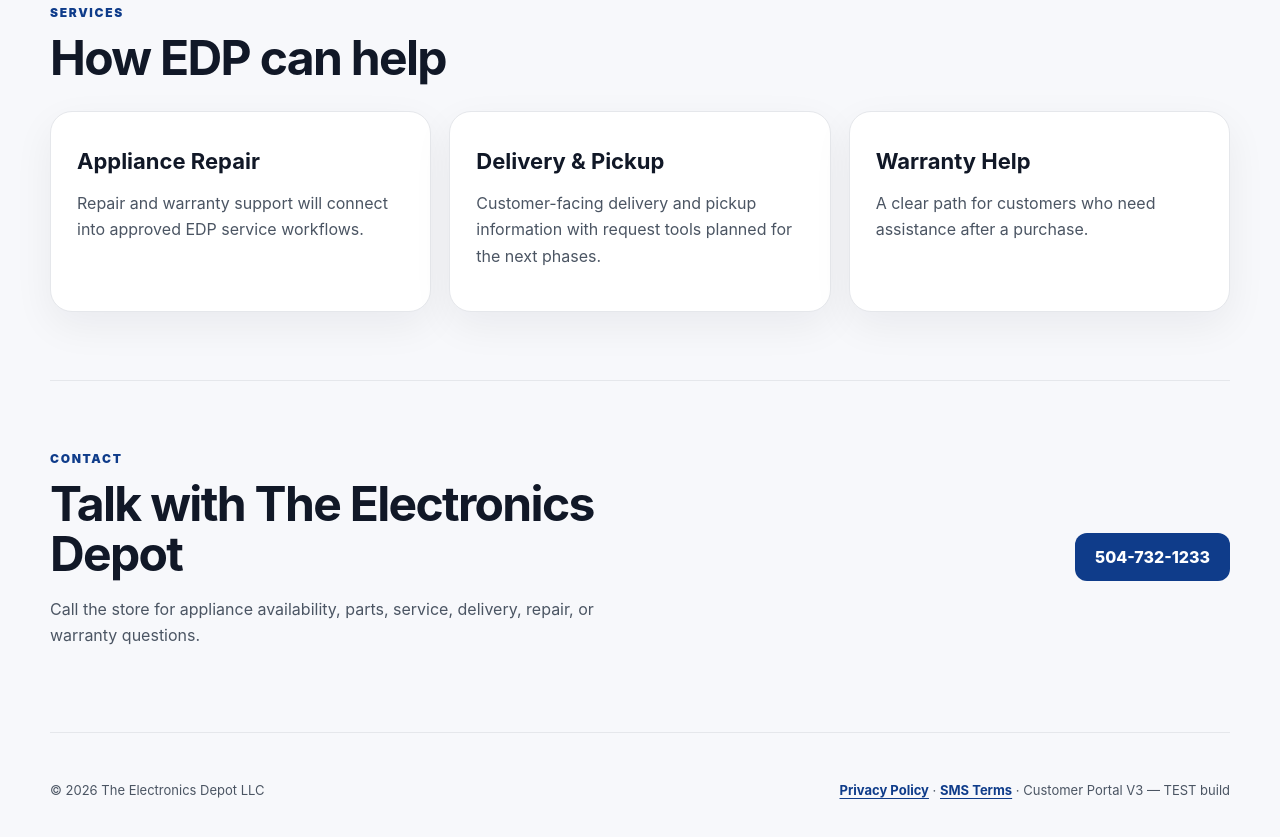
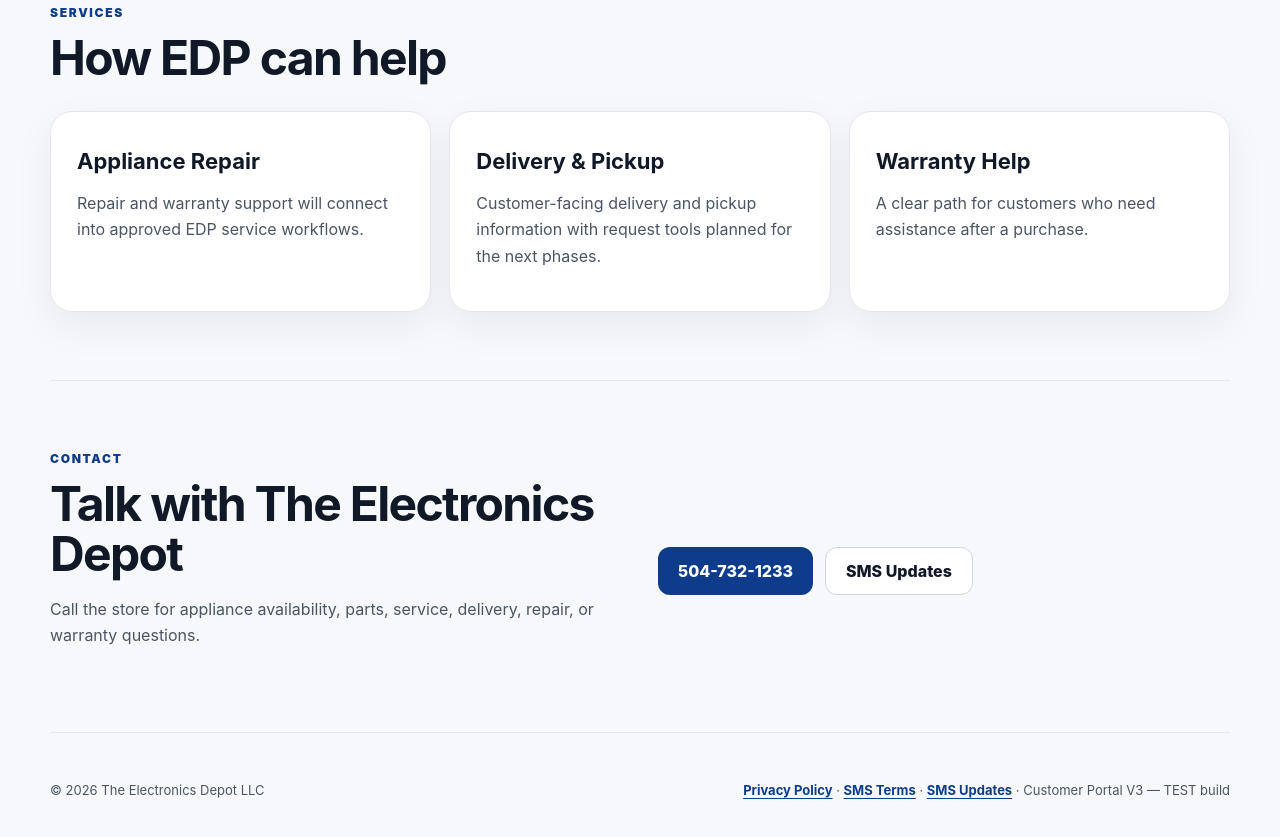
Before and after one commit to BUTTER6599/EDP-Master-System, a website: page customer-portal-v3/public/index.html in a window 1280 px wide. Shown: the part 1587-2424 px from the top of the page. Drawn offline with Linux system fonts and the light colour scheme.

Commit message:
Link TEST SMS consent form from Portal

```diff
--- a/customer-portal-v3/public/index.html
+++ b/customer-portal-v3/public/index.html
@@ -21,6 +21,7 @@
       <a href="#appliances">Appliances</a>
       <a href="#parts">Parts</a>
       <a href="#services">Services</a>
+      <a href="/sms-consent.html">SMS Updates</a>
       <a href="#contact">Contact</a>
     </nav>
   </header>
@@ -84,13 +85,16 @@
         <h2>Talk with The Electronics Depot</h2>
         <p>Call the store for appliance availability, parts, service, delivery, repair, or warranty questions.</p>
       </div>
-      <a class="button primary" href="tel:+15047321233">504-732-1233</a>
+      <div class="actions">
+        <a class="button primary" href="tel:+15047321233">504-732-1233</a>
+        <a class="button secondary" href="/sms-consent.html">SMS Updates</a>
+      </div>
     </section>
   </main>
 
   <footer>
     <p>© 2026 The Electronics Depot LLC</p>
-    <p><a href="/privacy.html">Privacy Policy</a> · <a href="/sms-terms.html">SMS Terms</a> · Customer Portal V3 — TEST build</p>
+    <p><a href="/privacy.html">Privacy Policy</a> · <a href="/sms-terms.html">SMS Terms</a> · <a href="/sms-consent.html">SMS Updates</a> · Customer Portal V3 — TEST build</p>
   </footer>
 </body>
 </html>
```
